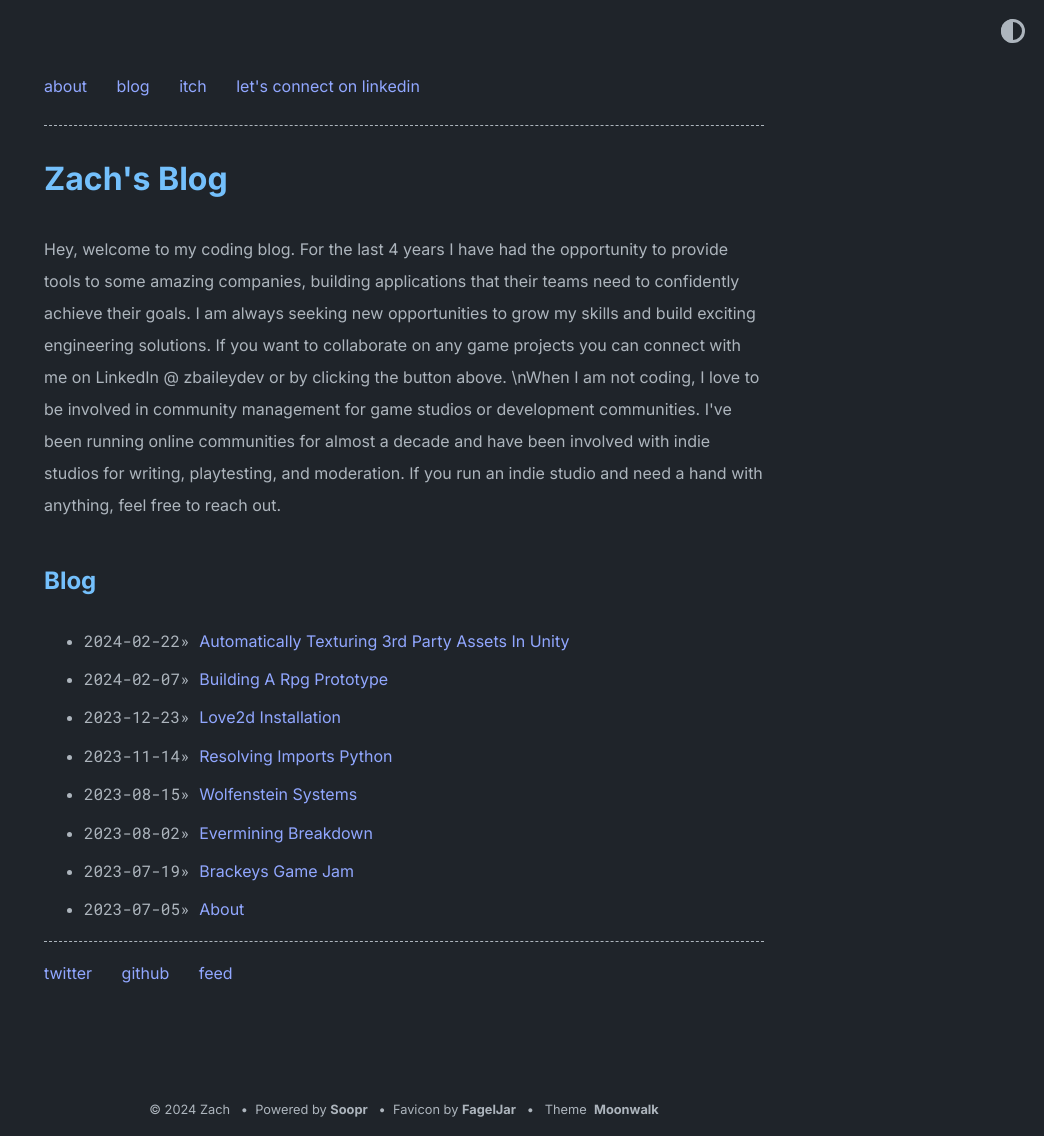
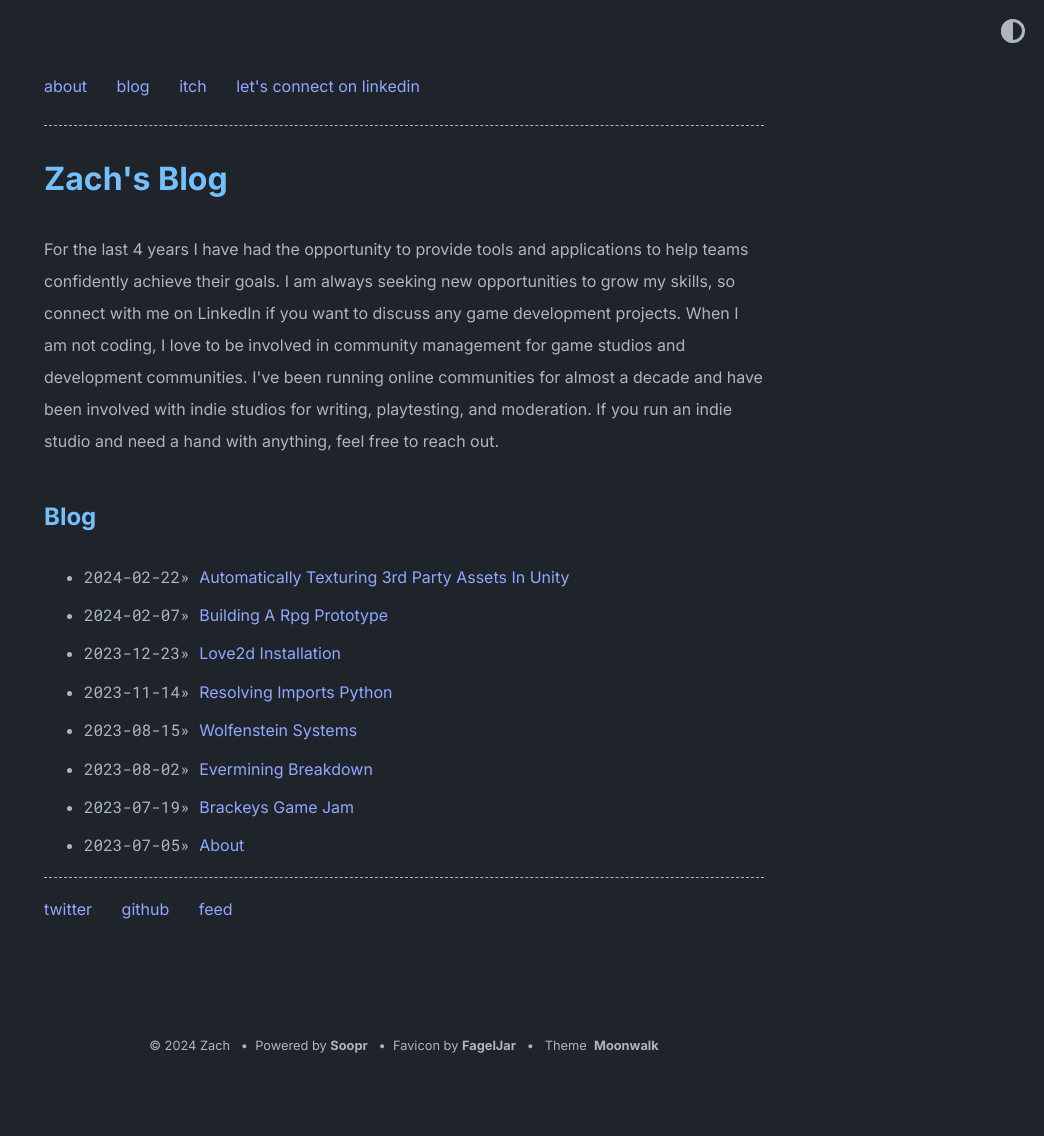
Before and after one commit to zbaileydev/zbaileydev.github.io, a Jekyll site: the page built from index.md, in a window 1280 px wide. Shown: the whole page, without its empty margins (236-1280 px from the left). Built offline with Jekyll 4.4.1, drawn with Linux system fonts in a browser that asks for light colours; after the commit the page ends 1072 px from its top, so only the background shows below that.

Commit message:
Update _config.yml

```diff
--- a/_config.yml
+++ b/_config.yml
@@ -2,8 +2,8 @@ title: "Zach's Blog"
 author: Zach
 url: https://puzzlezach.github.io/ # root address of the site
 description: > # description of the site (multiple lines allowed)
-  Hey, welcome to my coding blog. For the last 4 years I have had the opportunity to provide tools to some amazing companies, building applications that their teams need to confidently achieve their goals. I am always seeking new opportunities to grow my skills and build exciting engineering solutions. If you want to collaborate on any game projects you can connect with me on LinkedIn @ zbaileydev or by clicking the button above.
-  \nWhen I am not coding, I love to be involved in community management for game studios or development communities. I've been running online communities for almost a decade and have been involved with indie studios for writing, playtesting, and moderation. If you run an indie studio and need a hand with anything, feel free to reach out.
+  For the last 4 years I have had the opportunity to provide tools and applications to help teams confidently achieve their goals. I am always seeking new opportunities to grow my skills, so connect with me on LinkedIn if you want to discuss any game development projects.
+  When I am not coding, I love to be involved in community management for game studios and development communities. I've been running online communities for almost a decade and have been involved with indie studios for writing, playtesting, and moderation. If you run an indie studio and need a hand with anything, feel free to reach out.
 
 
 
```
